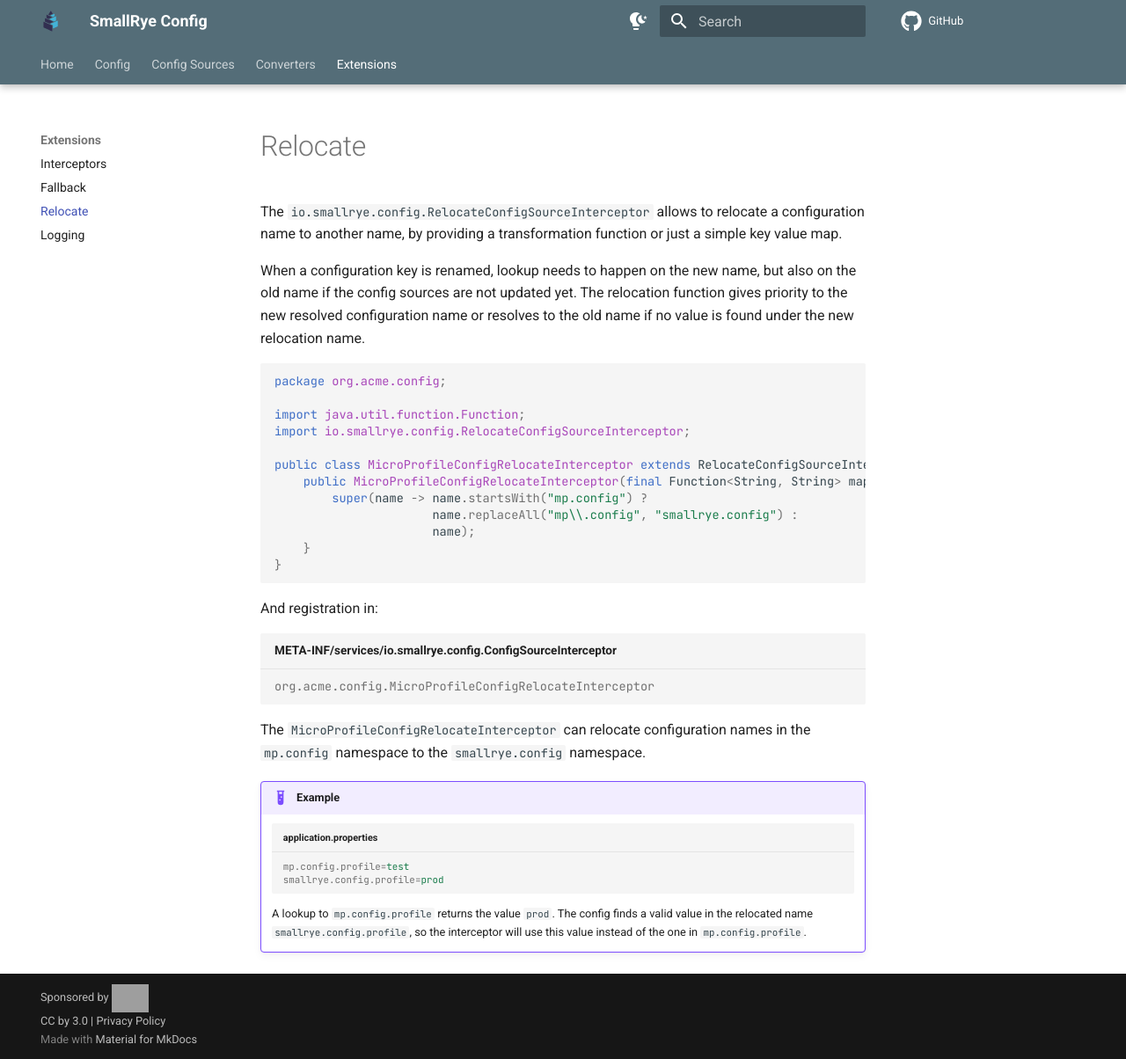
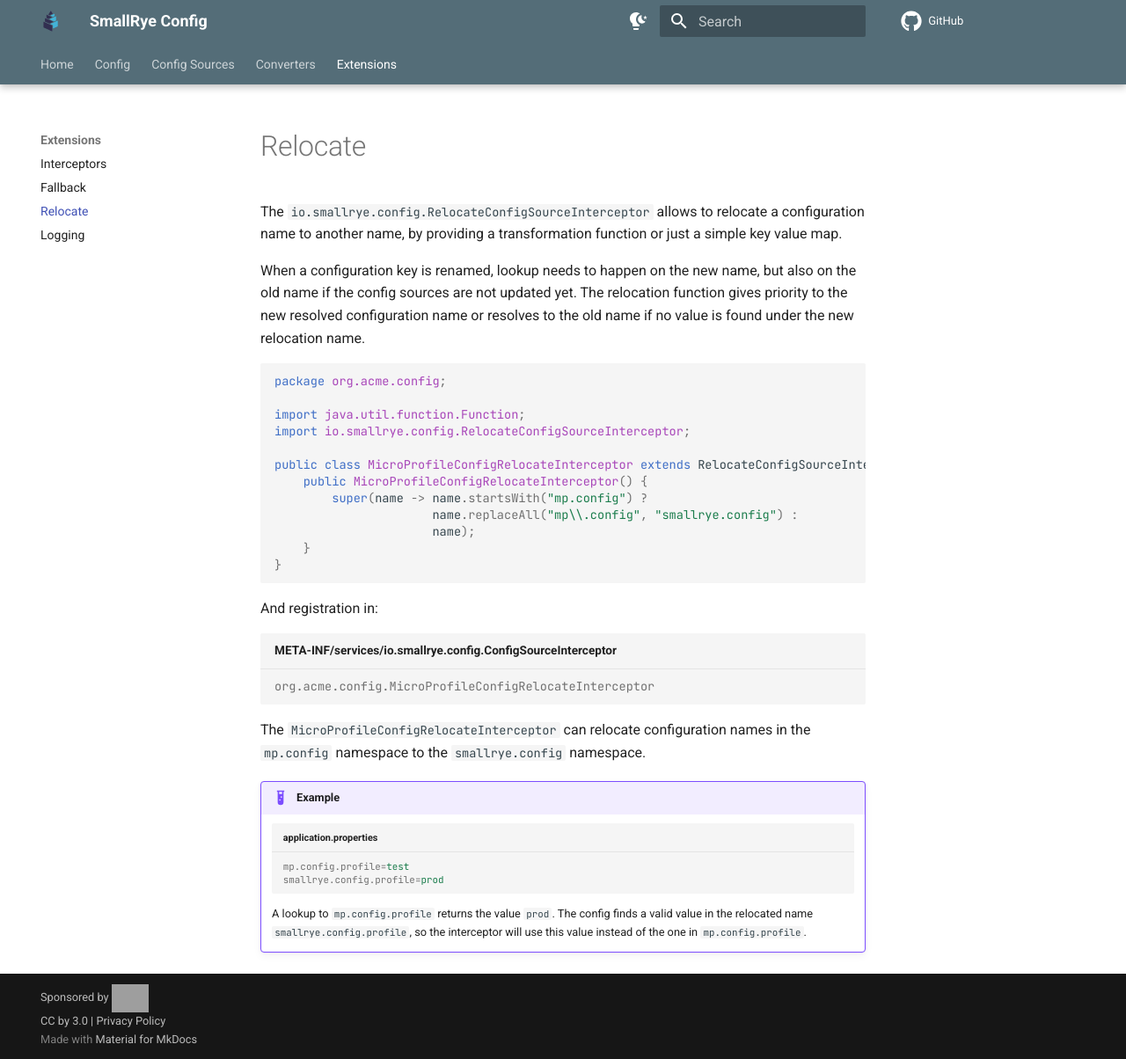
Before and after one commit to smallrye/smallrye-config, an MkDocs documentation site: the page built from documentation/src/main/docs/extensions/relocate.md, in a window 1280 px wide and 1204 px high. Shown: the whole window at 88% size. Built offline with MkDocs 1.6.1 and Material for MkDocs 9.7.7, drawn with Linux system fonts in a browser that asks for light colours; comment, search, counter and statistics services are not loaded; the version menu is left out; grey boxes are pictures that could not be loaded.

Commit message:
Remove constructor arguments

```diff
--- a/documentation/src/main/docs/extensions/relocate.md
+++ b/documentation/src/main/docs/extensions/relocate.md
@@ -14,7 +14,7 @@ import java.util.function.Function;
 import io.smallrye.config.RelocateConfigSourceInterceptor;
 
 public class MicroProfileConfigRelocateInterceptor extends RelocateConfigSourceInterceptor {
-    public MicroProfileConfigRelocateInterceptor(final Function<String, String> mapping) {
+    public MicroProfileConfigRelocateInterceptor() {
         super(name -> name.startsWith("mp.config") ?
                       name.replaceAll("mp\\.config", "smallrye.config") :
                       name);
```
